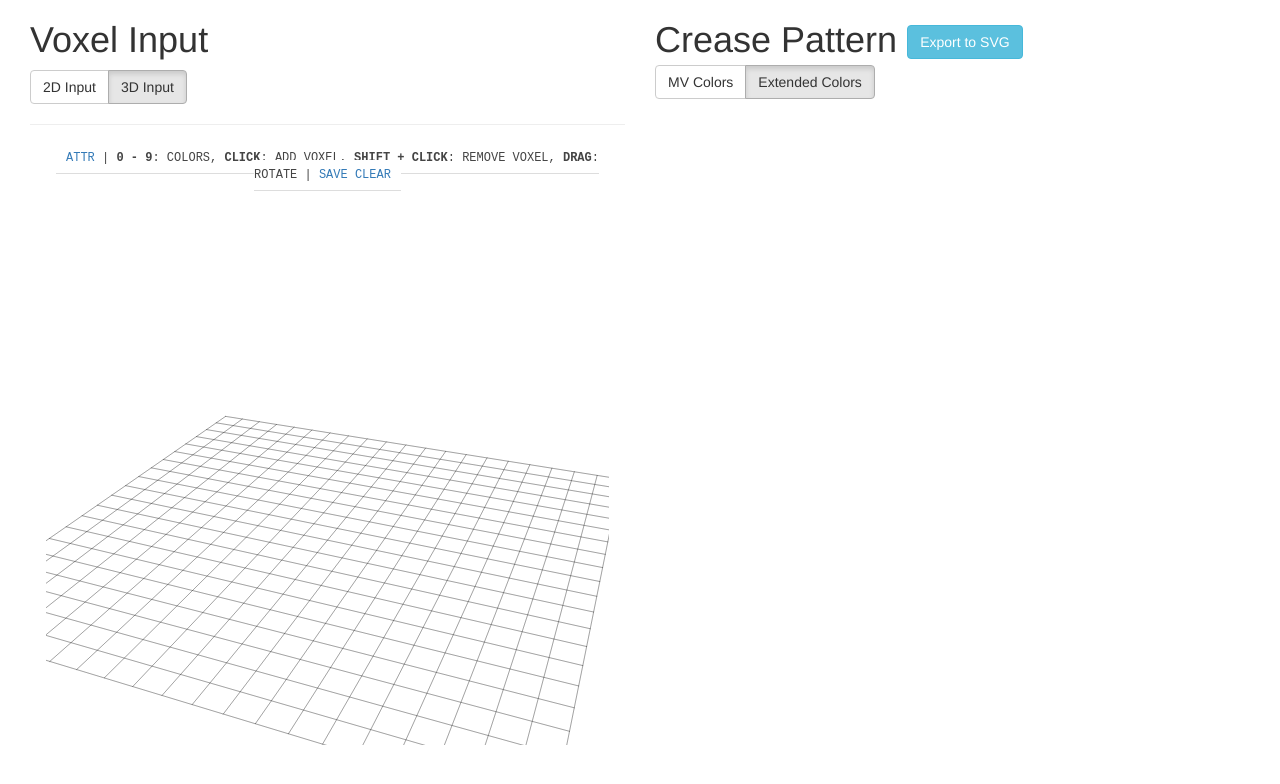
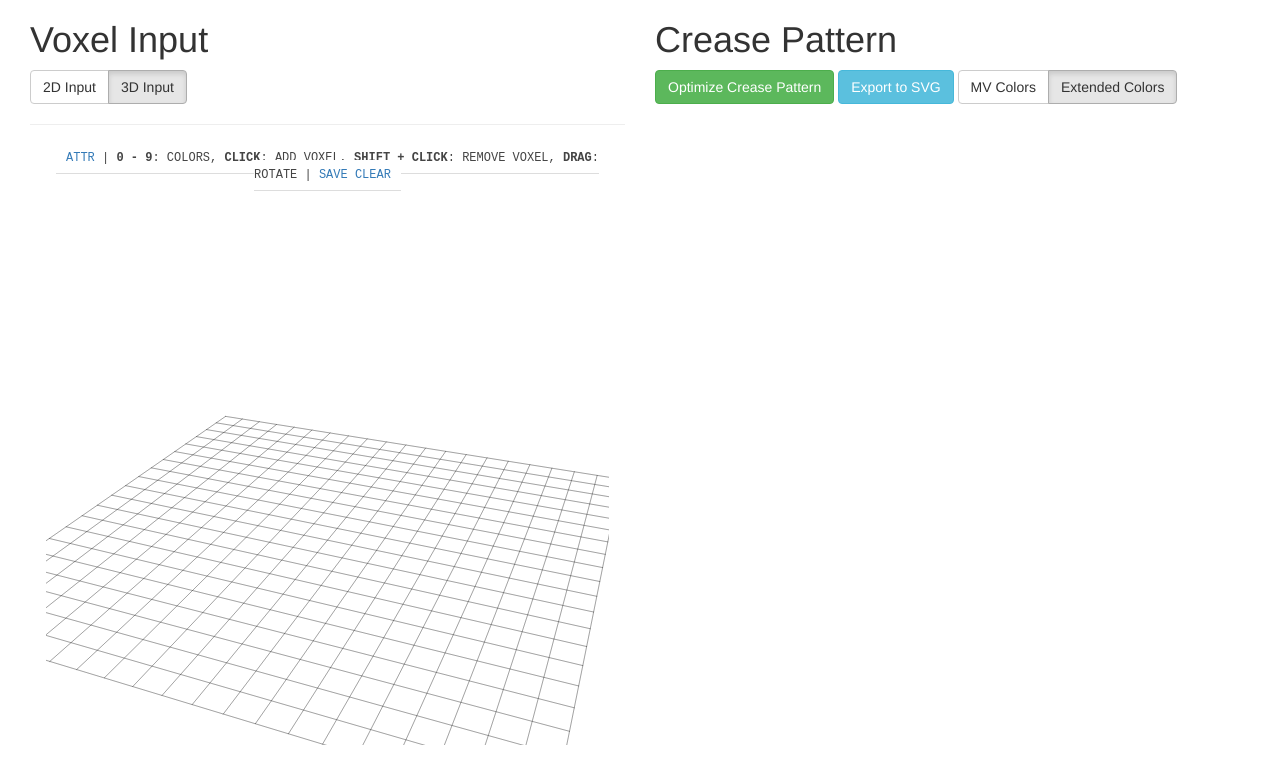
Before and after one commit to alam-shahul/Polygami, a plain HTML site: page index.html in a window 1280 px wide. Drawn offline with nearby package versions, Linux system fonts and the light colour scheme.

Commit message:
Added crease pattern optimization button.

```diff
--- a/index.html
+++ b/index.html
@@ -55,12 +55,15 @@
         <div id="input-3d"></div>
       </div>
       <div class="col-md-6 right-col">
-        <h1>Crease Pattern <a id="export-svg" href-lang="image/svg+xml" href="" download><button type="button" class="btn btn-info">Export to SVG</button></a>
+        <h1>Crease Pattern</h1>
+        <div class="controls-viewer">
+          <button type="button" class="btn btn-success" id="optimize-crease-pattern">Optimize Crease Pattern</button>
+          <a id="export-svg" href-lang="image/svg+xml" href="" download><button type="button" class="btn btn-info">Export to SVG</button></a>
           <div class="btn-group" role="group">
             <button type="button" class="btn btn-default color-scheme-picker" id="color-scheme-mv">MV Colors</button>
             <button type="button" class="btn btn-default color-scheme-picker active" id="color-scheme-extended">Extended Colors</button>
           </div>
-        </h1>
+        </div>
         <div id="viewer"></div>
       </div>
     </div>
--- a/site/scripts.js
+++ b/site/scripts.js
@@ -61,6 +61,10 @@ $(document).ready(function() {
       $('#input-title').text('Voxel Input');
       updateOutput();
     }
+  });
+
+  $('#optimize-crease-pattern').click(function() {
+    // TODO: Run crease pattern optimization.
   });
 
   $('#color-scheme-mv').click(function() {
--- a/site/styles.css
+++ b/site/styles.css
@@ -44,3 +44,7 @@
 .margin-right {
   margin-right: 10px;
 }
+
+.controls-viewer {
+  margin: 10px 0;
+}
```
